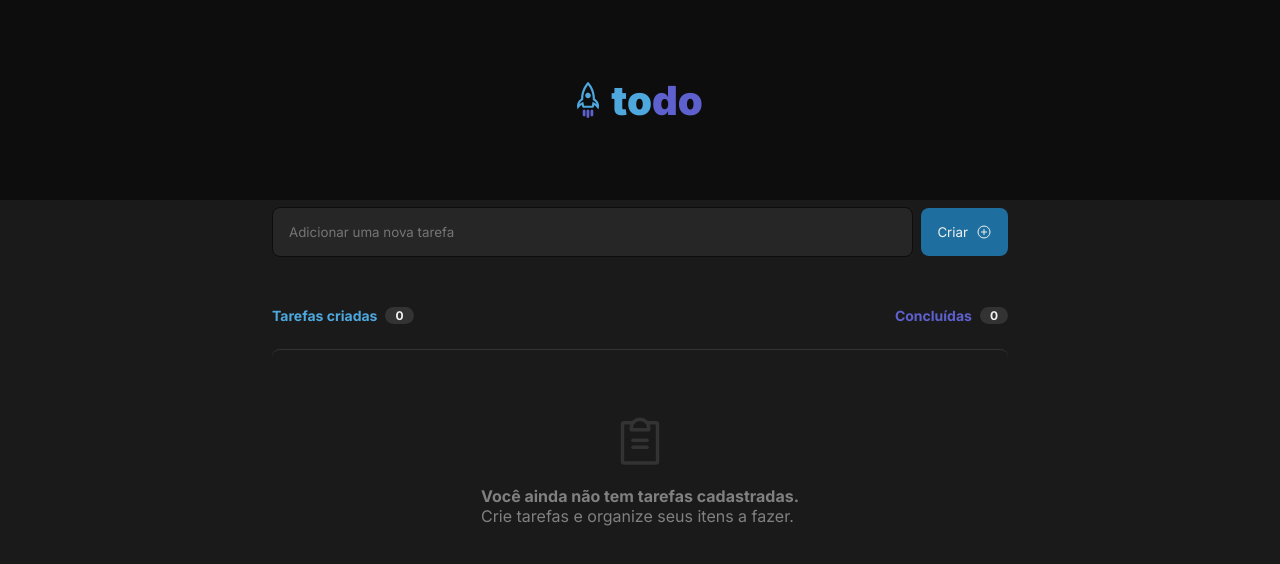
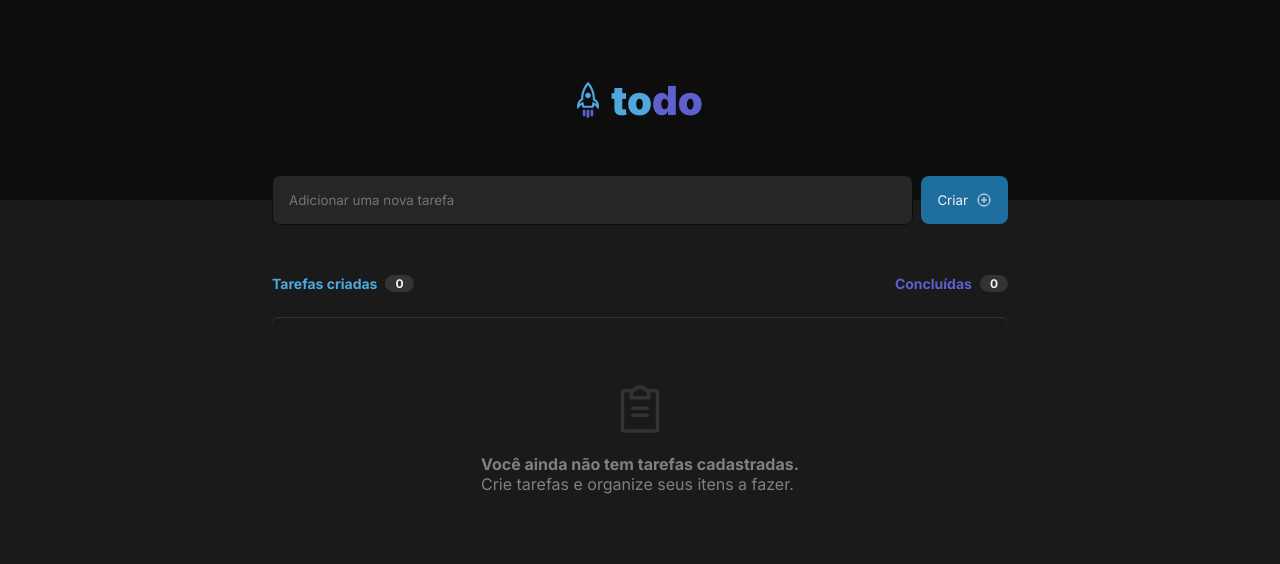
Before and after one commit to Felipembits/Desafio-01-ToDoList, a React (Vite) app: page / in a window 1280 px wide. Shown: the top 564 px of the page. Built offline with nearby package versions, Linux system fonts and the light colour scheme.

Commit message:
style: posicionando elementos

```diff
--- a/src/global.css
+++ b/src/global.css
@@ -33,10 +33,12 @@ body {
     display: flex;
     align-items: center;
     justify-content: center;
+    height: calc(0rem - 1rem)
 }
 
 .appContainer {
     width: 100%;
     max-width: 46rem;
     padding: 2rem;
+    height: 100%;
 }
```
